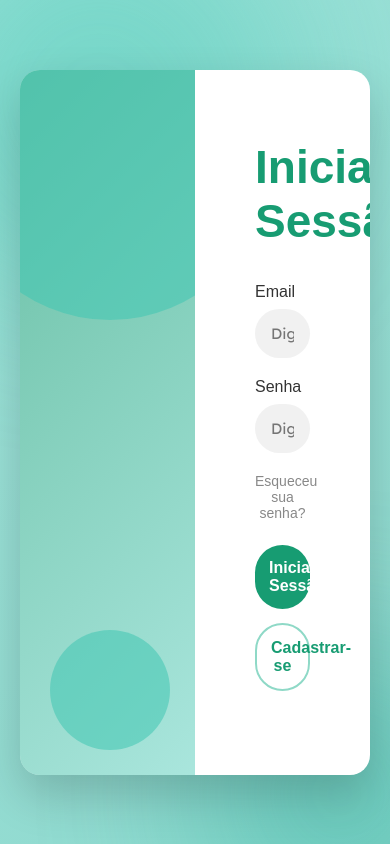
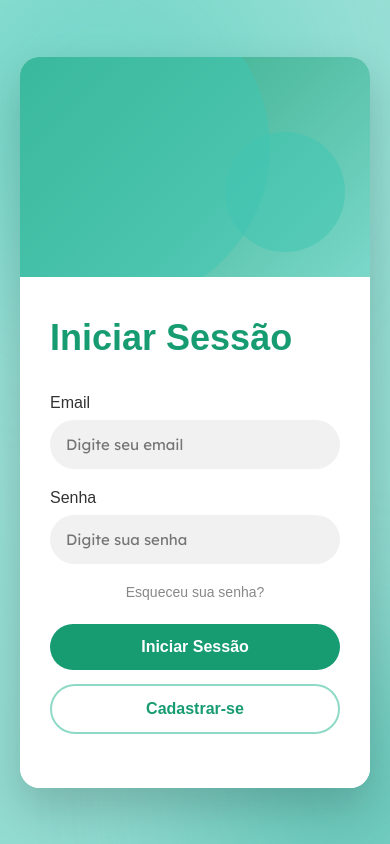
Before and after one commit to PaolaBiscaro/StratVizzion, a React (Vite) app: page /Login in a window 390 px wide. Built offline with nearby package versions, Linux system fonts and the light colour scheme.

Commit message:
fixed cadstro and login pages

```diff
--- a/src/pages/Cadastro.jsx
+++ b/src/pages/Cadastro.jsx
@@ -5,33 +5,62 @@ import "../styles/Cadastro.css";
 function Cadastro() {
   const navigate = useNavigate();
 
+  const handleCadastro = (e) => {
+    e.preventDefault();
+
+    // lógica de cadastro aqui
+
+    navigate("/");
+  };
+
   return (
-    <div className="cadastro-container">
+    <div className="cadastro-page">
+
+
       <div className="bg-shape shape-1"></div>
       <div className="bg-shape shape-2"></div>
 
+      <div className="cadastro-container">
         <div className="cadastro-card">
+
+
           <div className="cadastro-image">
             <div className="overlay"></div>
           </div>
 
+          {/* FORM */}
           <div className="cadastro-form">
             <h1>Criar Conta</h1>
 
-          <form>
+            <form onSubmit={handleCadastro}>
               <label>Nome</label>
-            <input type="text" placeholder="Digite seu nome" />
+              <input
+                type="text"
+                placeholder="Digite seu nome"
+              />
 
               <label>Email</label>
-            <input type="email" placeholder="Digite seu email" />
+              <input
+                type="email"
+                placeholder="Digite seu email"
+              />
 
               <label>Senha</label>
-            <input type="password" placeholder="Digite sua senha" />
+              <input
+                type="password"
+                placeholder="Digite sua senha"
+              />
 
               <label>Confirmar Senha</label>
-            <input type="password" placeholder="Confirme sua senha" />
+              <input
+                type="password"
+                placeholder="Confirme sua senha"
+              />
 
-            <button className="btn-primary" type="submit">
+              <button
+                className="btn-primary"
+                type="submit"
+              >
                 Cadastrar
               </button>
 
@@ -44,6 +73,8 @@ function Cadastro() {
               </button>
             </form>
           </div>
+
+        </div>
       </div>
     </div>
   );
--- a/src/pages/Login.jsx
+++ b/src/pages/Login.jsx
@@ -5,38 +5,53 @@ import "../styles/Login.css";
 function Login() {
   const navigate = useNavigate();
 
+  const handleLogin = (e) => {
+    e.preventDefault();
+    navigate("/Home");
+  };
+
   return (
-    <div className="login-container">
+    <div className="login-page">
 
-      {/* FORMAS DE FUNDO */}
       <div className="background-shape shape-1"></div>
       <div className="background-shape shape-2"></div>
 
+      <div className="login-container">
         <div className="login-card">
 
-        {/* LADO ESQUERDO - IMAGEM */}
+
           <div className="login-image-side">
             <div className="login-overlay"></div>
+
             <div className="circle circle-top"></div>
             <div className="circle circle-bottom"></div>
           </div>
 
-        {/* LADO DIREITO - FORM */}
+
           <div className="login-form-side">
             <h1>Iniciar Sessão</h1>
 
-          <form className="login-form">
+            <form className="login-form" onSubmit={handleLogin}>
               <label>Email</label>
-            <input type="email" placeholder="Digite seu email" />
+              <input
+                type="email"
+                placeholder="Digite seu email"
+              />
 
               <label>Senha</label>
-            <input type="password" placeholder="Digite sua senha" />
+              <input
+                type="password"
+                placeholder="Digite sua senha"
+              />
 
               <a href="#" className="forgot-password">
                 Esqueceu sua senha?
               </a>
 
-            <button type="submit" className="btn-primary">
+              <button
+                type="submit"
+                className="btn-primary"
+              >
                 Iniciar Sessão
               </button>
 
@@ -52,6 +67,7 @@ function Login() {
 
         </div>
       </div>
+    </div>
   );
 }
 
--- a/src/styles/Cadastro.css
+++ b/src/styles/Cadastro.css
@@ -0,0 +1,189 @@
+
+
+.cadastro-page {
+  min-height: 100vh;
+  width: 100%;
+  font-family: Arial, Helvetica, sans-serif;
+  background: linear-gradient(135deg, #9fe3da, #7ed3c5);
+  position: relative;
+  overflow: hidden;
+}
+
+
+
+.cadastro-container {
+  min-height: 100vh;
+  display: flex;
+  justify-content: center;
+  align-items: center;
+  padding: 20px;
+  position: relative;
+  z-index: 1;
+}
+
+
+
+.cadastro-card {
+  width: 1200px;
+  max-width: 100%;
+  min-height: 680px;
+  background: white;
+  border-radius: 20px;
+  overflow: hidden;
+  display: flex;
+  box-shadow: 0 20px 45px rgba(0, 0, 0, 0.18);
+  position: relative;
+  z-index: 2;
+}
+
+
+
+.cadastro-image {
+  width: 50%;
+  position: relative;
+  background: url("../assets/login.jpg");
+  background-size: cover;
+  background-position: center;
+  overflow: hidden;
+}
+
+
+
+.overlay {
+  position: absolute;
+  inset: 0;
+  background: linear-gradient(
+    135deg,
+    rgba(23, 156, 114, 0.65),
+    rgba(65, 199, 179, 0.45)
+  );
+}
+
+
+
+.cadastro-form {
+  width: 50%;
+  padding: 70px 60px;
+  display: flex;
+  flex-direction: column;
+  justify-content: center;
+  background: white;
+}
+
+.cadastro-form h1 {
+  font-size: 46px;
+  color: #179c72;
+  margin-bottom: 35px;
+}
+
+
+
+.cadastro-form form {
+  display: flex;
+  flex-direction: column;
+}
+
+.cadastro-form label {
+  margin-bottom: 8px;
+  font-size: 15px;
+  color: #333;
+}
+
+.cadastro-form input {
+  padding: 16px;
+  margin-bottom: 20px;
+  border: none;
+  border-radius: 30px;
+  background: #f1f1f1;
+  font-size: 15px;
+  outline: none;
+  transition: 0.2s;
+}
+
+.cadastro-form input:focus {
+  background: #ebebeb;
+  transform: scale(1.01);
+  border: 2px solid #179c72;
+}
+
+
+
+.btn-primary,
+.btn-secondary {
+  padding: 14px;
+  border-radius: 30px;
+  font-size: 16px;
+  font-weight: bold;
+  cursor: pointer;
+  margin-bottom: 14px;
+  transition: 0.2s;
+}
+
+.btn-primary {
+  border: none;
+  background: #179c72;
+  color: white;
+}
+
+.btn-primary:hover {
+  transform: scale(1.03);
+}
+
+.btn-secondary {
+  background: white;
+  color: #179c72;
+  border: 2px solid #8fd9c7;
+}
+
+.btn-secondary:hover {
+  background: #f7fffc;
+}
+
+
+
+.bg-shape {
+  position: fixed;
+  border-radius: 50%;
+  z-index: 0;
+  filter: blur(80px);
+  opacity: 0.4;
+}
+
+.shape-1 {
+  width: 400px;
+  height: 400px;
+  background: #41c7b3;
+  top: -100px;
+  left: -100px;
+}
+
+.shape-2 {
+  width: 300px;
+  height: 300px;
+  background: #2fae9d;
+  bottom: -100px;
+  right: -100px;
+}
+
+
+
+@media (max-width: 900px) {
+  .cadastro-card {
+    flex-direction: column;
+    min-height: auto;
+  }
+
+  .cadastro-image {
+    width: 100%;
+    height: 250px;
+  }
+
+  .cadastro-form {
+    width: 100%;
+    padding: 40px 30px;
+  }
+
+  .cadastro-form h1 {
+    font-size: 36px;
+  }
+}
--- a/src/styles/Login.css
+++ b/src/styles/Login.css
@@ -1,7 +1,12 @@
-body {
-  margin: 0;
+
+
+.login-page {
+  min-height: 100vh;
+  width: 100%;
   font-family: Arial, Helvetica, sans-serif;
   background: linear-gradient(135deg, #9fe3da, #8dd8cd);
+  position: relative;
+  overflow: hidden;
 }
 
 .login-container {
@@ -10,6 +15,8 @@ body {
   justify-content: center;
   align-items: center;
   padding: 10px 20px;
+  position: relative;
+  z-index: 1;
 }
 
 .login-card {
@@ -25,6 +32,7 @@ body {
   z-index: 2;
 }
 
+
 .login-image-side {
   position: relative;
   width: 50%;
@@ -36,7 +44,7 @@ body {
   overflow: hidden;
 }
 
-.overlay {
+.login-overlay {
   position: absolute;
   inset: 0;
   background: linear-gradient(
@@ -67,12 +75,15 @@ body {
   right: 25px;
 }
 
+
+
 .login-form-side {
   width: 50%;
   padding: 70px 60px;
   display: flex;
   flex-direction: column;
   justify-content: center;
+  background: white;
 }
 
 .login-form-side h1 {
@@ -102,6 +113,10 @@ body {
   outline: none;
 }
 
+.login-form input:focus {
+  border: 2px solid #179c72;
+}
+
 .forgot-password {
   font-size: 14px;
   color: #888;
@@ -109,6 +124,12 @@ body {
   margin-bottom: 24px;
   text-decoration: none;
 }
+
+.forgot-password:hover {
+  color: #179c72;
+}
+
+
 
 .btn-primary,
 .btn-secondary {
@@ -141,6 +162,7 @@ body {
   background: #f7fffc;
 }
 
+
 .background-shape {
   position: fixed;
   border-radius: 50%;
@@ -164,3 +186,29 @@ body {
   bottom: -100px;
   right: -100px;
 }
+
+
+
+@media (max-width: 900px) {
+  .login-card {
+    flex-direction: column;
+    min-height: auto;
+  }
+
+  .login-image-side,
+  .login-form-side {
+    width: 100%;
+  }
+
+  .login-image-side {
+    height: 220px;
+  }
+
+  .login-form-side {
+    padding: 40px 30px;
+  }
+
+  .login-form-side h1 {
+    font-size: 36px;
+  }
+}
```
Lines whose indentation alone changed are shown as unchanged.
